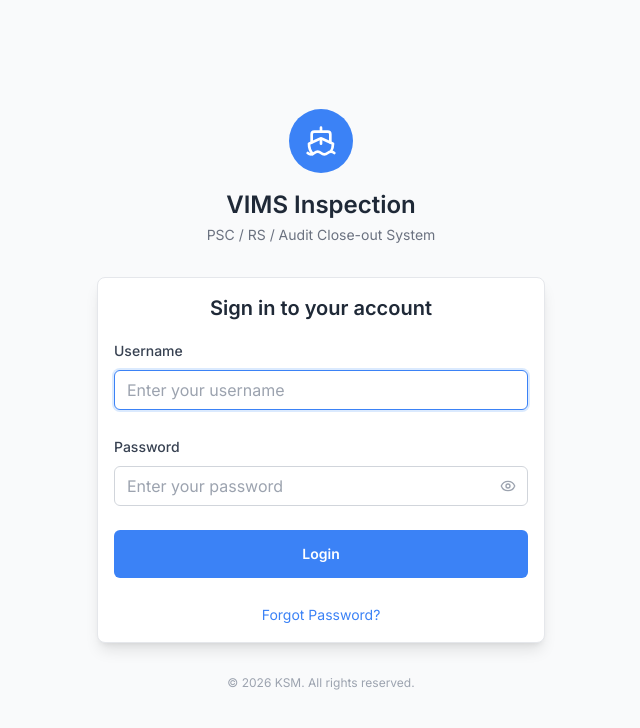
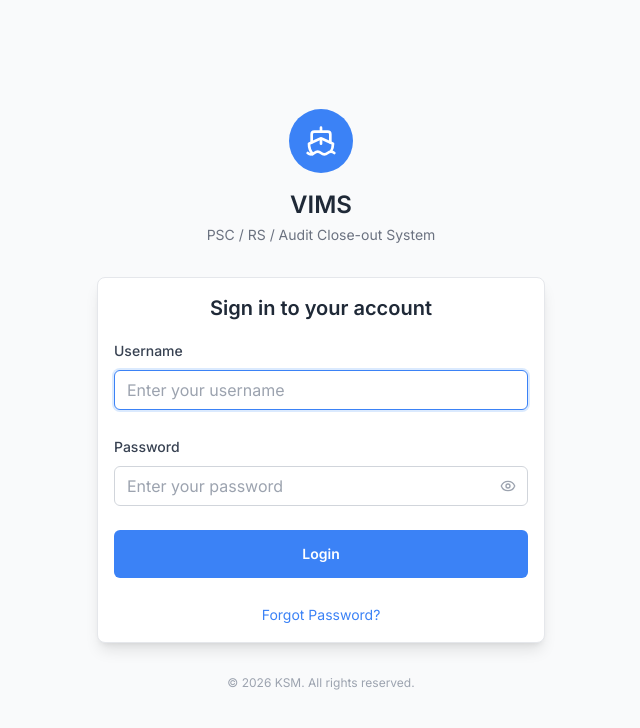
Before and after one commit to himani-ux/MonoRepo, a React (Vite) app in the folder psc-frontend/: page /login in a window 1280 px wide. Shown: the top 728 px of the page, without its empty margins (319-959 px from the left). Built offline with nearby package versions, Linux system fonts and the light colour scheme; no server answers.

Commit message:
Changes versioning below sidebar

```diff
--- a/psc-frontend/src/components/layout/sidebar.tsx
+++ b/psc-frontend/src/components/layout/sidebar.tsx
@@ -338,7 +338,7 @@ export function Sidebar({ isOpen, onClose, className }: SidebarProps) {
         {/* Footer */}
         <div className="border-t border-neutral-200 p-4">
           <p className="text-xs text-neutral-400">
-            VIMS Inspection v0.1.0
+            VIMS v0.1.0
           </p>
         </div>
       </aside>
--- a/psc-frontend/src/routes/login.tsx
+++ b/psc-frontend/src/routes/login.tsx
@@ -62,7 +62,7 @@ export function LoginPage() {
           <Ship className="h-8 w-8" />
         </div>
         <h1 className="mt-4 text-2xl font-semibold text-neutral-800">
-          VIMS Inspection
+          VIMS
         </h1>
         <p className="mt-1 text-sm text-neutral-500">
           PSC / RS / Audit Close-out System
```
Also changed, not shown: 3 other files (tests, documents, lock files or other folders).
